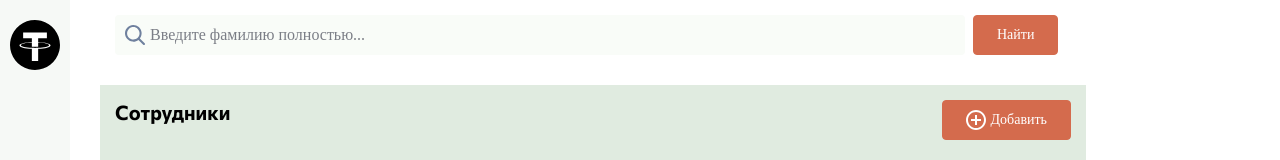
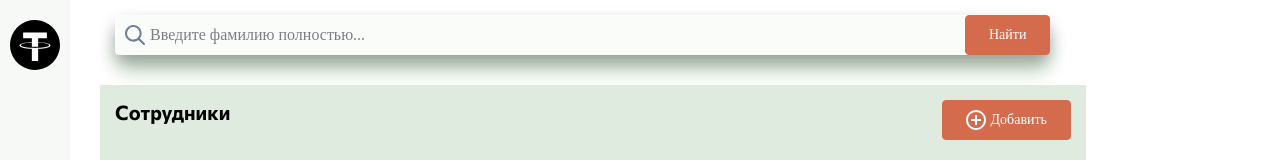
Before and after one commit to franze6/puppy-project, a React app: page /persons in a window 1280 px wide. Shown: the top 160 px of the page. Built offline with nearby package versions, Linux system fonts and the light colour scheme; no server answers; a web font is replaced by a local one.

Commit message:
FIX: change search

```diff
--- a/src/App.scss
+++ b/src/App.scss
@@ -34,7 +34,7 @@
   width: 100%;
   position: fixed;
   left: 100px;
-  background-color: #ffffff;
+  background-color: #0f0202;
   z-index: 2;
 }
 
--- a/src/Components/Search/Search.scss
+++ b/src/Components/Search/Search.scss
@@ -2,10 +2,12 @@
   display: flex;
   margin: 15px 0 15px 15px;
   position: absolute;
+  border-radius: 12px;
+  box-shadow: 0 8px 16px #3d3b3b66, 0 18px 20px #d1e2d1;
 
-  .findButton {
-    margin-left: 8px;
-  }
+  // .findButton {
+  //   margin-left: 8px;
+  // }
 }
 
 @media (max-width: 700px) {
```
